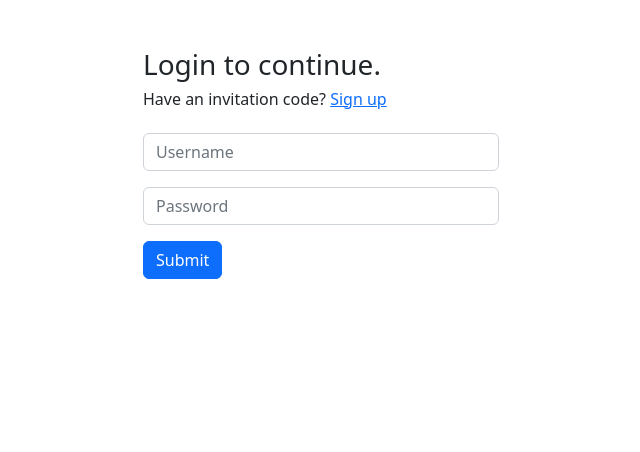
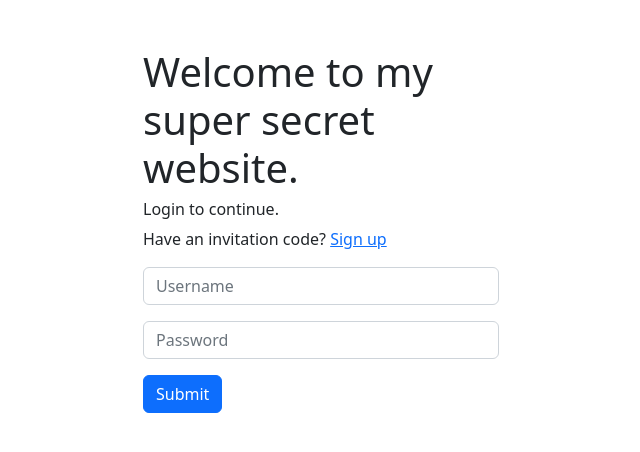
Before and after one commit to luig0/email-summary, a Next.js app: page / in a window 1280 px wide. Shown: the top 452 px of the page, without its empty margins (319-959 px from the left). Built offline with nearby package versions, Linux system fonts and the light colour scheme.

Commit message:
changed login text (#11)

```diff
--- a/src/pages/index.tsx
+++ b/src/pages/index.tsx
@@ -158,13 +158,14 @@ const App = (props: AppProps) => {
         <Row>
           <Col></Col>
           <Col>
-            <h3>Login to continue.</h3>
-            <h6>
+            <h1>Welcome to my super secret website.</h1>
+            <h6>Login to continue.</h6>
+            <div>
               Have an invitation code?{' '}
               <a href="#" onClick={setShowRegistrationForm.bind(null, true)}>
                 Sign up
               </a>
-            </h6>
+            </div>
           </Col>
           <Col></Col>
         </Row>
```
